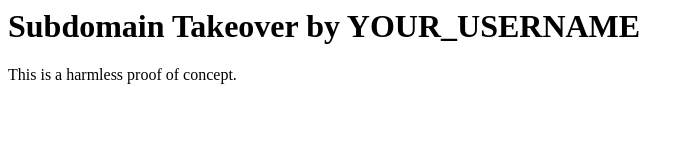
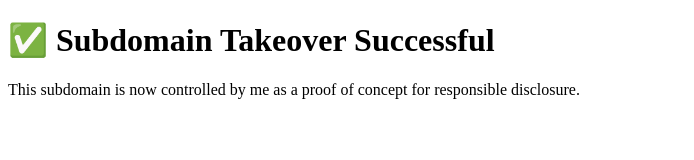
Before and after one commit to Ritesh111-Tech/test-xyz, a plain HTML site: page index.html in a window 1280 px wide. Shown: the whole page, without its empty margins (0-694 px from the left). Drawn offline with Linux system fonts and the light colour scheme.

Commit message:
Update index.html

```diff
--- a/index.html
+++ b/index.html
@@ -1,8 +1,12 @@
-<!-- PoC by YOUR_USERNAME -->
-<html>
-  <head><title>PoC</title></head>
-  <body>
-    <h1>Subdomain Takeover by YOUR_USERNAME</h1>
-    <p>This is a harmless proof of concept.</p>
-  </body>
+<!DOCTYPE html>
+<html lang="en">
+<head>
+  <meta charset="UTF-8">
+  <title>Subdomain Takeover - PoC</title>
+</head>
+<body>
+  <!-- PoC by YOUR_USERNAME -->
+  <h1>✅ Subdomain Takeover Successful</h1>
+  <p>This subdomain is now controlled by me as a proof of concept for responsible disclosure.</p>
+</body>
 </html>
```
